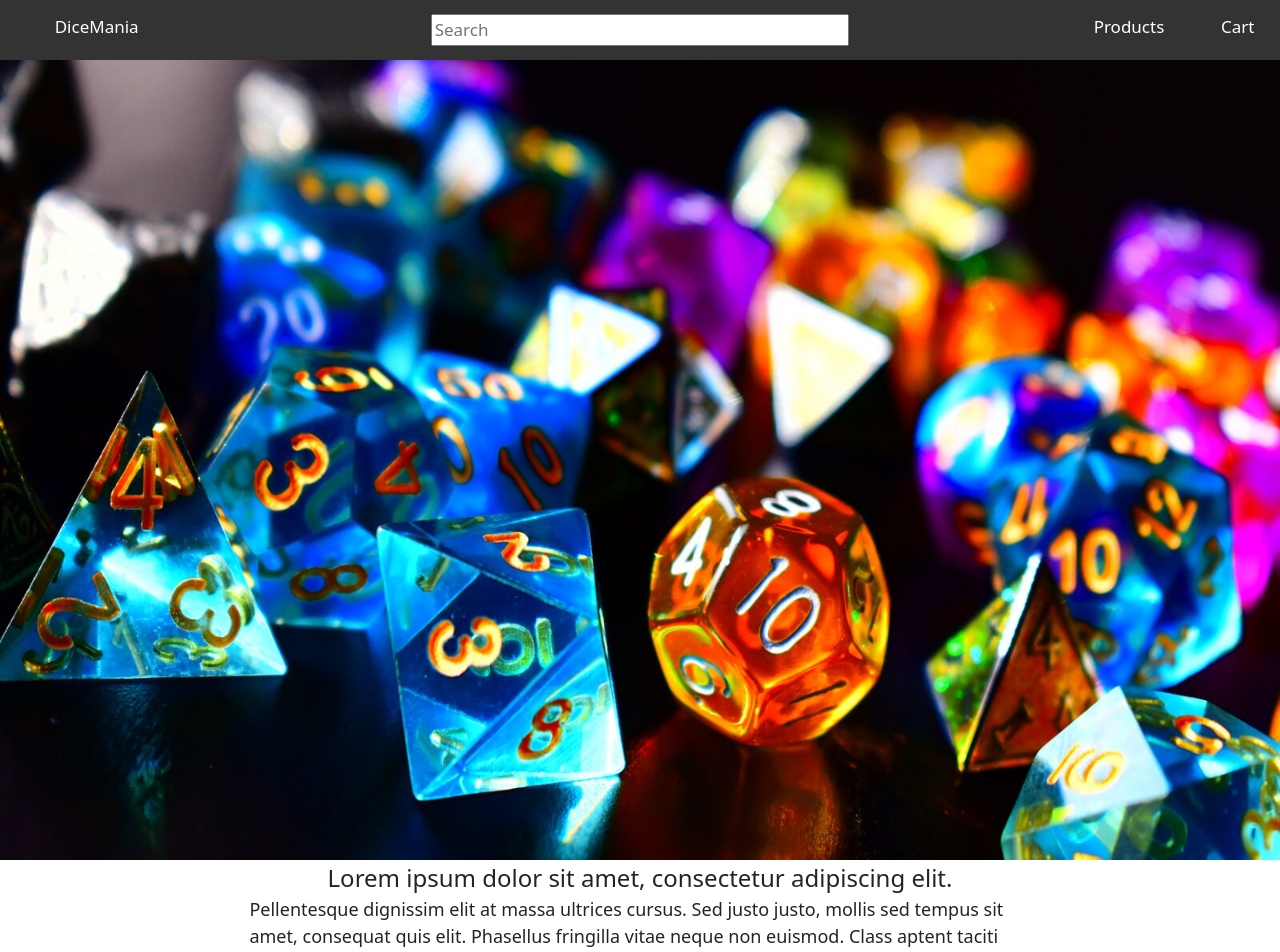
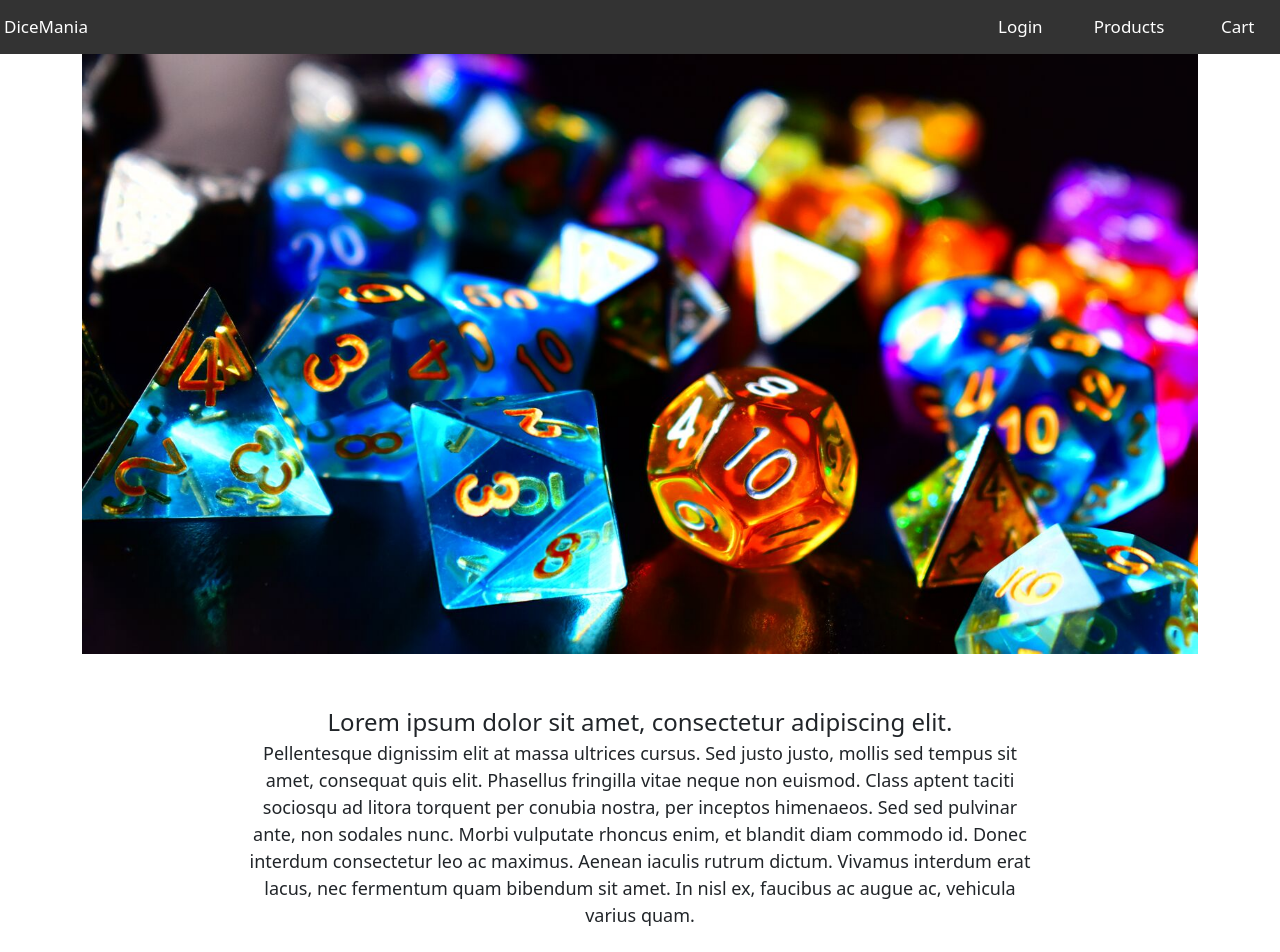
Before and after one commit to MichPlewa/shop, a React (Create React App) app in the folder client/: page / in a window 1280 px wide. Shown: the top 952 px of the page. After the commit the page ends 929 px from the top, so only its background shows below. Built offline with nearby package versions, Linux system fonts and the light colour scheme; no server answers.

Commit message:
some better homepage setup

```diff
--- a/client/src/components/Pages/Home/Home.js
+++ b/client/src/components/Pages/Home/Home.js
@@ -15,6 +15,12 @@ const Home = () => {
   console.log(products);
   return (
     <div className={styles.home}>
+      <div>
+        <img
+          className={`col-12 ${styles.img}`}
+          src="../../../uploads/dice-ranking-list-featured.png"
+        />
+      </div>
       <Halo />
     </div>
   );
--- a/client/src/components/Pages/Home/Home.module.scss
+++ b/client/src/components/Pages/Home/Home.module.scss
@@ -1 +1,11 @@
 @import '../../../styles/settings.scss';
+
+.img {
+  height: 600px;
+}
+
+@media only screen and (max-width: 600px) {
+  .img {
+    height: 400px;
+  }
+}
--- a/client/src/components/views/Halo/Halo.module.scss
+++ b/client/src/components/views/Halo/Halo.module.scss
@@ -1,4 +1,5 @@
 .box {
+  margin-top: 50px;
   display: flex;
   flex-direction: column;
   align-items: center;
@@ -12,6 +13,7 @@
 .content {
   font-size: 18px;
   font-weight: 300;
+  text-align: center;
   justify-content: center;
   width: 70%;
   display: flex;
--- a/client/src/components/views/Navbar/Navbar.js
+++ b/client/src/components/views/Navbar/Navbar.js
@@ -4,11 +4,12 @@ const Nav = () => {
   return (
     <div>
       <div className={`row ${styles.topnav}`}>
-        <div className="col-2">
+        <div className="col-1">
           <a href="/">DiceMania</a>
         </div>
-        <div className="col-8">
-          <input type="text" className={styles.form} placeholder="Search" />
+        <div className="col-8"></div>
+        <div className="col-1">
+          <a href="login">Login</a>
         </div>
         <div className="col-1">
           <a href="products">Products</a>
@@ -19,12 +20,6 @@ const Nav = () => {
           </a>
         </div>
       </div>
-      <div className={styles.intro}>
-        <img
-          className={`col-12 ${styles.img}`}
-          src="../../../uploads/dice-ranking-list-featured.png"
-        />
-      </div>
     </div>
   );
 };
--- a/client/src/components/views/Navbar/Navbar.module.scss
+++ b/client/src/components/views/Navbar/Navbar.module.scss
@@ -3,10 +3,6 @@
 .topnav {
   background-color: #333;
   overflow: hidden;
-}
-
-.search {
-  color: $white;
 }
 
 /* Style the links inside the navigation bar */
@@ -32,13 +28,3 @@
 .form {
   width: 50%;
 }
-
-.img {
-  height: 800px;
-}
-
-@media only screen and (max-width: 600px) {
-  .img {
-    height: 400px;
-  }
-}
```
